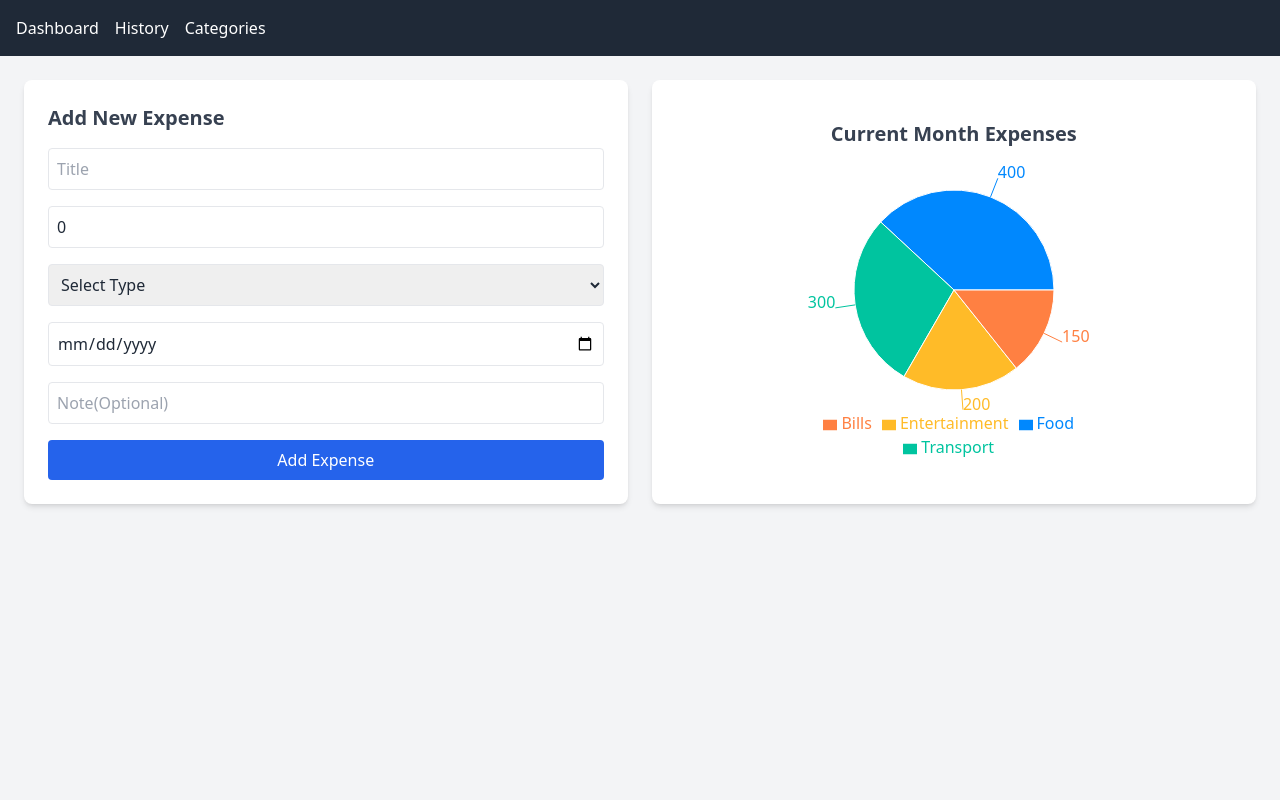
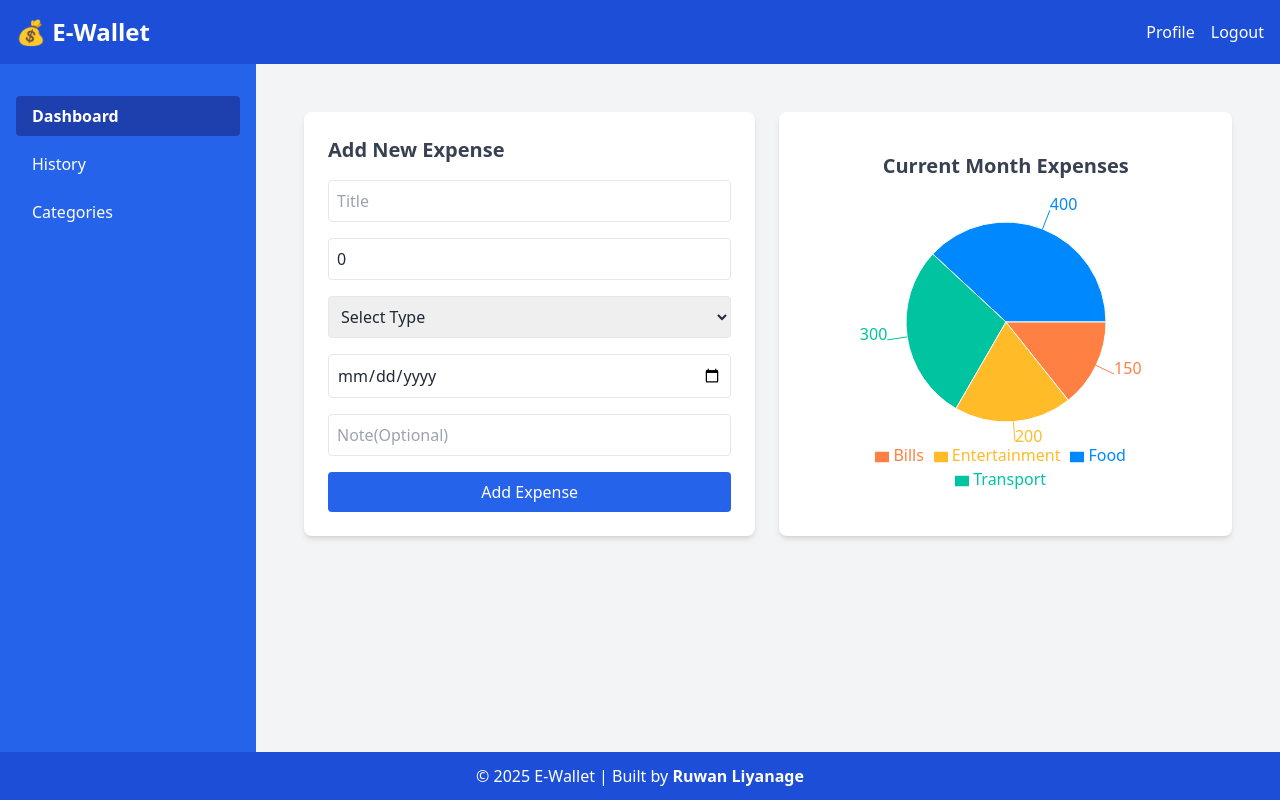
Before and after one commit to ruwanliyanage123/expense-tracker, a React (Create React App) app in the folder expense-tracker-app/: page / in a window 1280 px wide. Built offline with nearby package versions, Linux system fonts and the light colour scheme.

Commit message:
Add modification

```diff
--- a/expense-tracker-app/package.json
+++ b/expense-tracker-app/package.json
@@ -15,6 +15,7 @@
     "axios": "^1.12.2",
     "firebase": "^10.9.0",
     "framer-motion": "^12.23.16",
+    "lucide-react": "^0.548.0",
     "react": "^18.2.0",
     "react-dom": "^18.2.0",
     "react-icons": "^5.0.1",
--- a/expense-tracker-app/src/App.tsx
+++ b/expense-tracker-app/src/App.tsx
@@ -1,23 +1,31 @@
-import { BrowserRouter, Routes, Route, Link } from "react-router-dom";
+import React from "react";
+import { BrowserRouter as Router, Routes, Route } from "react-router-dom";
+import Navbar from "./components/Navbar";
+import Sidebar from "./components/Sidebar";
+import Footer from "./components/Footer";
 import Dashboard from "./pages/Dashboard";
+import Categories from "./pages/Categories";
 import History from "./pages/History";
-import Categories from "./pages/Categories";
 
-function App() {
+const App = () => {
     return (
-      <BrowserRouter>
-        <nav className="p-4 bg-gray-800 text-white flex gap-4">
-          <Link to="/">Dashboard</Link>
-          <Link to="/history">History</Link>
-          <Link to="/categories">Categories</Link>
-        </nav>
+        <Router>
+            <div className="flex flex-col min-h-screen">
+                <Navbar />
+                <div className="flex flex-1">
+                    <Sidebar />
+                    <main className="flex-1 bg-gray-100 p-6 overflow-auto">
                         <Routes>
                             <Route path="/" element={<Dashboard />} />
+                            <Route path="/categories" element={<Categories />} />
                             <Route path="/history" element={<History />} />
-          <Route path="/categories" element={<Categories />} />
                         </Routes>
-      </BrowserRouter>
+                    </main>
+                </div>
+                <Footer />
+            </div>
+        </Router>
     );
-}
+};
 
 export default App;
--- a/expense-tracker-app/src/components/Sidebar.tsx
+++ b/expense-tracker-app/src/components/Sidebar.tsx
@@ -1,18 +1,41 @@
 import React from "react";
-import { Link } from "react-router-dom";
+import { NavLink } from "react-router-dom";
 
-const Sidebar = () => {
+const Sidebar: React.FC = () => {
+    const linkClasses =
+        "block px-4 py-2 rounded hover:bg-blue-700 transition-colors";
+
+    const activeClass = "bg-blue-800 font-semibold";
+
     return (
-        <aside className="w-64 bg-blue-600 text-white flex flex-col p-6 space-y-4">
-            <Link to="/" className="hover:bg-blue-700 p-2 rounded">
-                Dashboard
-            </Link>
-            <Link to="/categories" className="hover:bg-blue-700 p-2 rounded">
-                Categories
-            </Link>
-            <Link to="/history" className="hover:bg-blue-700 p-2 rounded">
-                History
-            </Link>
+        <aside className="w-64 bg-blue-600 text-white p-4 flex flex-col min-h-full">
+            <nav className="space-y-2 mt-4">
+                <NavLink
+                    to="/"
+                    end
+                    className={({ isActive }) =>
+                        `${linkClasses} ${isActive ? activeClass : ""}`
+                    }
+                >
+                    Dashboard
+                </NavLink>
+                <NavLink
+                    to="/history"
+                    className={({ isActive }) =>
+                        `${linkClasses} ${isActive ? activeClass : ""}`
+                    }
+                >
+                    History
+                </NavLink>
+                <NavLink
+                    to="/categories"
+                    className={({ isActive }) =>
+                        `${linkClasses} ${isActive ? activeClass : ""}`
+                    }
+                >
+                    Categories
+                </NavLink>
+            </nav>
         </aside>
     );
 };
```
Also changed, not shown: 1 other file (tests, documents, lock files or other folders). Lines whose indentation alone changed are shown as unchanged.
